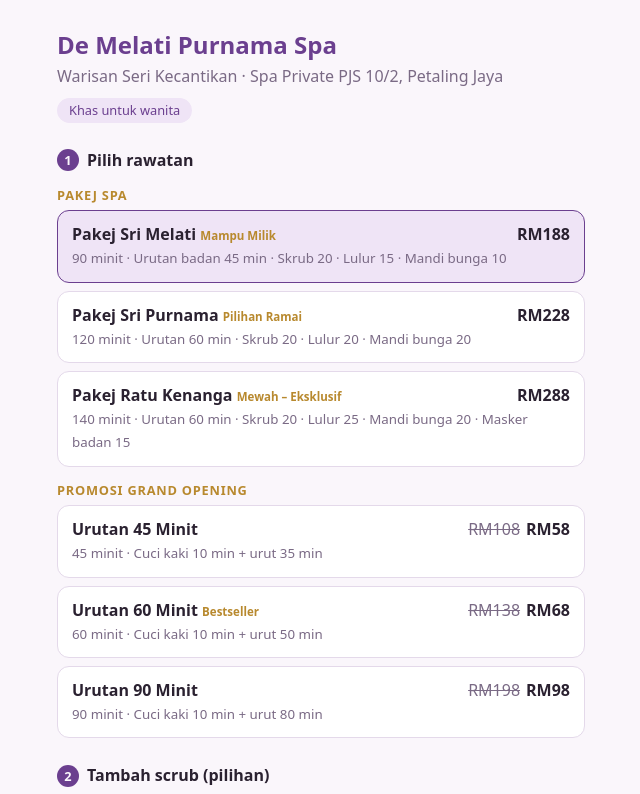
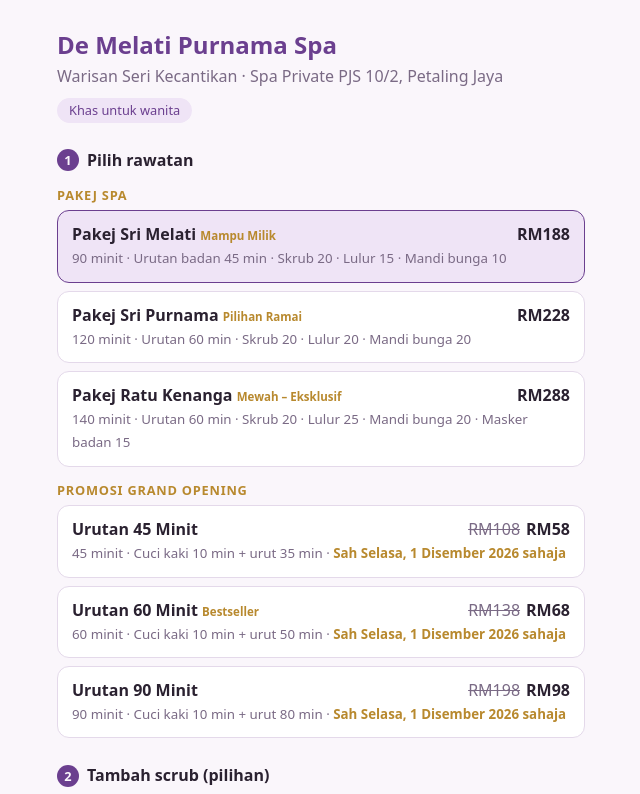
Before and after one commit to zidkha18/dmpspa, a plain HTML site: page index.html in a window 1280 px wide. Both pictures are taken after a click on the button 640 px from the left and 246 px from the top of the page. Shown: the top 794 px of the page, without its empty margins (319-959 px from the left). Drawn offline with Linux system fonts and the light colour scheme.

Commit message:
Add files via upload

```diff
--- a/index.html
+++ b/index.html
@@ -94,11 +94,12 @@ input,select,textarea{width:100%;padding:11px 12px;border:1.5px solid var(--line
 <script>
 // ===== TETAPAN: ubah di sini =====
 var CFG = {
-  wa: "60128315188",      // nombor WhatsApp 1
+  wa: "601145787860",      // nombor WhatsApp 1
       // nombor WhatsApp spa (format 60..., tanpa + atau -)
   mula: "2026-12-01",     // tarikh paling awal boleh ditempah (pembukaan)
   buka: 10, tutup: 21,    // waktu operasi (jam, 24j). Slot terakhir = tutup - 1
   maxPax: 6,
+  promoDate: "2026-12-01", // tarikh sah pakej promosi (satu hari sahaja)
   tukarHarga: "2027-01-01", // mulai tarikh ini, guna harga 2027 untuk pakej
   closedDays: [],         // hari tutup mingguan: 0=Ahad ... 6=Sabtu
   blocked: {}             // slot penuh/cuti. Contoh: {"2026-12-05":[15,16], "2026-12-25":"all"}
@@ -130,13 +131,22 @@ function perPax(){return sel===null?0:pr(sel)+addList().reduce(function(a,x){ret
 function total(){return perPax()*parseInt($("pax").value,10)}
 function mins(){return sel===null?0:SVCS[sel].d+addList().reduce(function(a,x){return a+x.d},0)}
 
+function isPromo(i){return i!==null&&!!SVCS[i].was}
+function applyDateRule(){
+  var d=$("date");
+  if(isPromo(sel)){d.min=CFG.promoDate;d.max=CFG.promoDate;d.value=CFG.promoDate}
+  else{d.min=minDate();d.removeAttribute("max");if(d.value<d.min)d.value=d.min}
+  drawSlots();
+}
 function drawSvcs(){
   var box=$("svcs");box.innerHTML="";
   SVCS.forEach(function(s,i){
     if(s.g){var h=document.createElement("h3");h.textContent=s.g;box.appendChild(h)}
     var b=document.createElement("button");b.type="button";b.className="svc"+(sel===i?" on":"");
-    b.innerHTML="<b><span>"+s.n+(s.tag?" <span class='tag'>"+s.tag+"</span>":"")+"</span><span>"+(s.was?"<span class='was'>RM"+s.was+"</span>":"")+"RM"+pr(i)+"</span></b><small>"+s.d+" minit · "+s.t+"</small>";
-    b.onclick=function(){sel=i;drawSvcs();upd()};
+    var gone=s.was&&CFG.promoDate<minDate();
+    if(gone){b.disabled=true;b.style.opacity=".45"}
+    b.innerHTML="<b><span>"+s.n+(s.tag?" <span class='tag'>"+s.tag+"</span>":"")+"</span><span>"+(s.was?"<span class='was'>RM"+s.was+"</span>":"")+"RM"+pr(i)+"</span></b><small>"+s.d+" minit · "+s.t+(s.was?" · <em style='font-style:normal;font-weight:600;color:var(--gold)'>"+(gone?"Promosi telah tamat":"Sah "+fmtDate(CFG.promoDate)+" sahaja")+"</em>":"")+"</small>";
+    b.onclick=function(){sel=i;applyDateRule();drawSvcs();upd()};
     box.appendChild(b);
   });
 }
@@ -208,6 +218,7 @@ $("copy").onclick=function(){
 function goClick(e){
   var er="";
   if(sel===null)er="Sila pilih rawatan.";
+  else if(isPromo(sel)&&$("date").value!==CFG.promoDate)er="Pakej promosi hanya boleh ditempah pada "+fmtDate(CFG.promoDate)+".";
   else if(!$("date").value)er="Sila pilih tarikh.";
   else if(slot===null)er="Sila pilih masa.";
   else if(!$("name").value.trim())er="Sila isi nama anda.";
@@ -218,7 +229,7 @@ function goClick(e){
   this.href="https://wa.me/"+CFG[this.dataset.k]+"?text="+encodeURIComponent(msg());
 };
 $("go").onclick=goClick;
-$("date").onchange=function(){drawSlots();drawSvcs();upd()};
+$("date").onchange=function(){if(isPromo(sel)&&this.value!==CFG.promoDate)this.value=CFG.promoDate;drawSlots();drawSvcs();upd()};
 $("pax").onchange=upd;$("ther").onchange=upd;
 try{var c=JSON.parse(localStorage.getItem("spa_cust")||"null");if(c){$("name").value=c.n||"";$("phone").value=c.p||""}}catch(x){}
 drawSvcs();drawAdds();drawSlots();upd();
```
